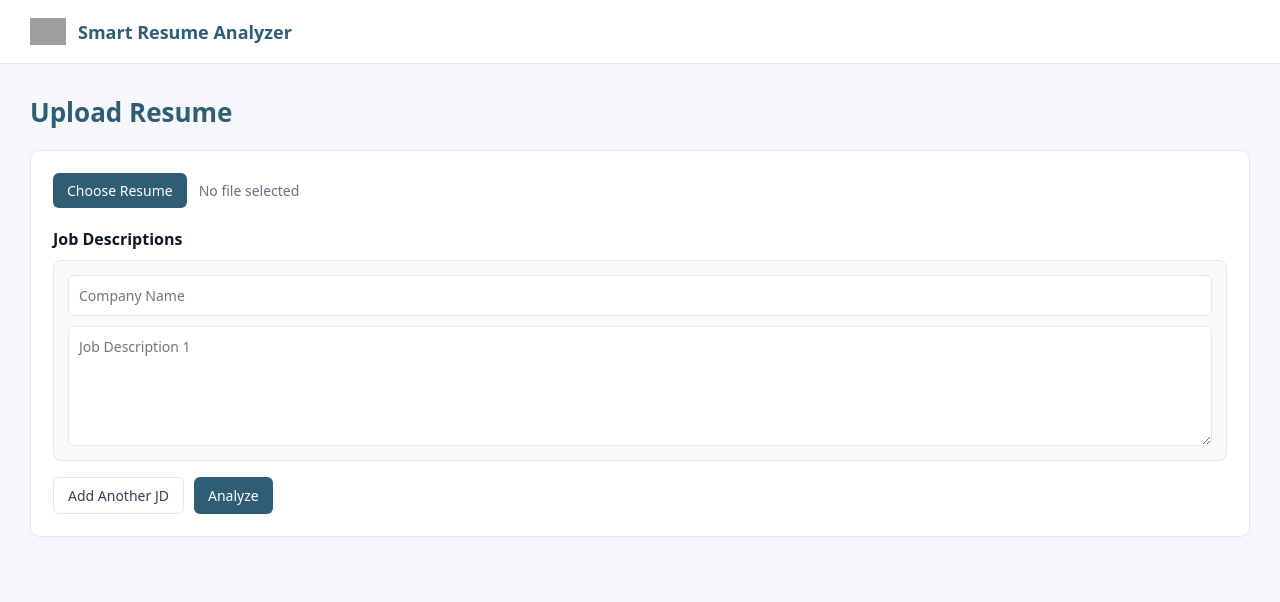
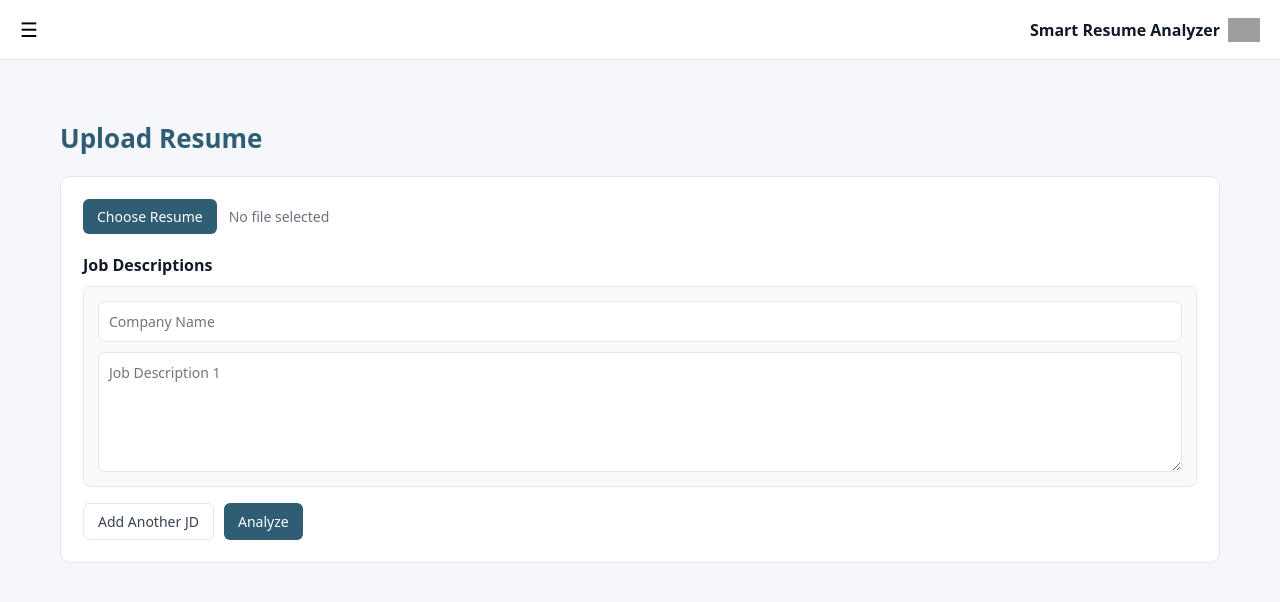
Before and after one commit to Ryanman9/Smart-Resume-Analyser, a React app in the folder frontend/: page /upload in a window 1280 px wide. Shown: the top 602 px of the page. Built offline with nearby package versions, Linux system fonts and the light colour scheme; grey boxes are pictures that could not be loaded; the HTML template or start-up script is replaced by a standard one.

Commit message:
Added a side navbar, also some changes in UI

```diff
--- a/frontend/src/App.jsx
+++ b/frontend/src/App.jsx
@@ -11,13 +11,13 @@ function App(){
   return (
     <BrowserRouter>
       <Routes>
+        <Route path="/" element={<Login />} />
+        <Route path="/register" element={<Register />} />
         <Route element={<Layout />}>
-          <Route path="/" element={<Login />} />
           <Route path="/dashboard" element={<Dashboard />} />
           <Route path="/upload" element={<Upload />} />
           <Route path="/result" element={<Result />} />
           <Route path="/history" element={<History />} />
-          <Route path="/register" element={<Register />} />
         </Route>
       </Routes>
     </BrowserRouter>
--- a/frontend/src/components/Header.jsx
+++ b/frontend/src/components/Header.jsx
@@ -1,12 +1,16 @@
 import "../styles/Header.css";
 import logo from "../assets/Logo.png";
 
-function Header() {
+function Header({ toggleSidebar }) {
   return (
     <div className="header">
-      <div className="header-inner">
-        <img src={logo} alt="logo" className="logo-img" />
-        <h1 className="project-name">Smart Resume Analyzer</h1>
+      <button className="menu-btn" onClick={toggleSidebar}>
+        ☰
+      </button>
+
+      <div className="header-title-wrap">
+        <span className="header-title">Smart Resume Analyzer</span>
+        <img src={logo} alt="logo" className="header-logo" />
       </div>
     </div>
   );
--- a/frontend/src/components/Layout.jsx
+++ b/frontend/src/components/Layout.jsx
@@ -1,12 +1,27 @@
+import { useState } from "react";
+import Sidebar from "./Sidebar";
 import Header from "./Header";
 import { Outlet } from "react-router-dom";
+import "../styles/Layout.css";
 
 function Layout() {
+  const [open, setOpen] = useState(false);
+
+  const toggleSidebar = () => {
+    setOpen(!open);
+  };
+
   return (
-    <>
-      <Header />
-      <Outlet />
-    </>
+    <div className="app">
+      <Sidebar open={open} />
+
+      <div className="main">
+        <Header toggleSidebar={toggleSidebar} />
+        <div className="page">
+          <Outlet />
+        </div>
+      </div>
+    </div>
   );
 }
 
--- /dev/null
+++ b/frontend/src/components/Sidebar.jsx
@@ -0,0 +1,18 @@
+import { NavLink } from "react-router-dom";
+import "../styles/Sidebar.css";
+
+function Sidebar({ open }) {
+  return (
+    <div className={`sidebar ${open ? "open" : ""}`}>
+      <div className="sidebar-logo">Smart Resume</div>
+
+      <nav className="sidebar-nav">
+        <NavLink to="/dashboard">Dashboard</NavLink>
+        <NavLink to="/upload">Upload</NavLink>
+        <NavLink to="/history">History</NavLink>
+      </nav>
+    </div>
+  );
+}
+
+export default Sidebar;
--- a/frontend/src/pages/Dashboard.jsx
+++ b/frontend/src/pages/Dashboard.jsx
@@ -32,6 +32,13 @@ function Dashboard() {
             setLoading(false);
         }
     };
+
+    const avg =
+        topScores.length > 0
+        ? Math.round(
+        topScores.reduce((a, b) => a + b.score, 0) / topScores.length
+        )
+        : 0;
 
     if (loading) return <h2>Loading Dashboard...</h2>;
 
@@ -74,6 +81,11 @@ function Dashboard() {
                 <h3>Total Companies</h3>
                 <h2>{topScores.length}</h2>
             </div>
+            </div>
+
+            <div className="stat avg">
+                <h3>Average Score</h3>
+                <h2>{avg}%</h2>
             </div>
 
             {/* top scores */}
--- a/frontend/src/styles/Dashboard.css
+++ b/frontend/src/styles/Dashboard.css
@@ -1,46 +1,44 @@
 .dashboard {
-  padding: 30px;
-  background: #f5f7fa;
-  min-height: calc(100vh - 64px);
-}
-
-/* header */
-
-.dashboard-header {
   display: flex;
-  justify-content: space-between;
-  align-items: center;
-  margin-bottom: 25px;
+  flex-direction: column;
+  gap: 24px;
 }
 
 .dashboard-title {
   font-size: 28px;
   font-weight: 600;
-  color: #2f5d73;
-}
-
-.header-actions {
-  display: flex;
-  gap: 10px;
-}
-
-/* stats row */
-
-.stats-row {
-  display: grid;
-  grid-template-columns: repeat(3, 1fr);
-  gap: 20px;
   margin-bottom: 25px;
 }
 
-.card {
-  background: white;
-  border-radius: 10px;
-  padding: 20px;
-  border: 1px solid #e5e7eb;
+/* stats grid */
+
+.stats-row {
+  display: flex;
+  flex-wrap: wrap;
+  gap: 20px;
+  align-items: flex-start;
+}
+
+.stat.avg {
+  flex: 0;
 }
 
 /* stat cards */
+
+.stat {
+  background: white;
+  border-radius: 12px;
+  padding: 22px;
+  box-shadow: 0 1px 2px rgba(0,0,0,0.04);
+  transition: 0.2s ease;
+  flex: 1 1 250px;
+  min-width: 220px;
+}
+
+.stat:hover {
+  transform: translateY(-2px);
+  box-shadow: 0 6px 20px rgba(0,0,0,0.06);
+}
 
 .stat h3 {
   font-size: 13px;
@@ -49,20 +47,26 @@
 }
 
 .stat h2 {
-  font-size: 28px;
-  font-weight: 600;
-  color: #2f5d73;
+  font-size: 30px;
+  font-weight: 700;
+  color: #111827;
 }
 
 /* table card */
 
 .table-card {
-  padding: 0;
+  background: white;
+  border-radius: 12px;
+  box-shadow: 0 1px 2px rgba(0,0,0,0.04);
+  overflow: hidden;
+  margin-top: 10px;
 }
 
+/* header */
+
 .table-header {
-  padding: 18px 20px;
-  border-bottom: 1px solid #e5e7eb;
+  padding: 18px 22px;
+  border-bottom: 1px solid #f1f5f9;
 }
 
 .table-header h2 {
@@ -72,26 +76,24 @@
 
 /* table */
 
-.table {
-  display: flex;
-  flex-direction: column;
-}
-
 .table-row {
   display: grid;
   grid-template-columns: 80px 1fr 120px 120px;
+  padding: 16px 22px;
   align-items: center;
-  padding: 16px 20px;
-  border-bottom: 1px solid #f1f5f9;
+  border-bottom: 1px solid #f8fafc;
+  transition: 0.15s ease;
 }
 
 .table-row:hover {
-  background: #f9fafb;
+  background: #f8fafc;
 }
+
+/* columns */
 
 .col.rank {
   font-weight: 600;
-  color: #6b7280;
+  color: #94a3b8;
 }
 
 .col.company {
@@ -100,54 +102,38 @@
 
 .col.score {
   font-weight: 600;
-  color: #2f5d73;
+  color: #111827;
 }
 
-.col.action {
-  text-align: right;
+/* button */
+
+.btn.small {
+  padding: 6px 12px;
+  background: #224d62;
+  color: white;
+  border-radius: 6px;
+  font-size: 13px;
 }
 
-/* buttons */
-
-.btn {
-  padding: 8px 14px;
-  border-radius: 6px;
-  border: none;
-  background: #2f5d73;
-  color: white;
-  cursor: pointer;
-  font-size: 14px;
-}
-
-.btn:hover {
+.btn.small:hover {
   opacity: 0.9;
 }
 
-.btn.secondary {
-  background: #e5e7eb;
-  color: #111827;
-}
-
-.btn.small {
-  padding: 6px 12px;
-  font-size: 13px;
-}
-
-/* empty state */
-
-.empty {
-  padding: 20px;
-  color: #6b7280;
+.header-actions {
+  display: flex;
+  gap: 12px;
 }
 
 /* responsive */
 
-@media (max-width: 900px) {
+@media (max-width: 1000px) {
+  .stats-row {
+    grid-template-columns: 1fr 1fr;
+  }
+}
+
+@media (max-width: 600px) {
   .stats-row {
     grid-template-columns: 1fr;
   }
-
-  .table-row {
-    grid-template-columns: 60px 1fr 80px 80px;
-  }
 }
--- a/frontend/src/styles/Header.css
+++ b/frontend/src/styles/Header.css
@@ -1,29 +1,44 @@
 .header {
-  height: 64px;
-  background: white;
-  border-bottom: 1px solid #e5e7eb;
-  display: flex;
-  align-items: center;
-  position: sticky;
-  top: 0;
-  z-index: 100;
-}
-
-.header-inner {
+  height: 60px;
   display: flex;
   align-items: center;
   gap: 12px;
-  padding: 0 30px;
+  padding: 0 20px;
+  background: white;
+  border-bottom: 1px solid #e5e7eb;
 }
 
-.logo-img {
-  height: 36px;
-  width: 36px;
+.header-title-wrap {
+  display: flex;
+  align-items: center;
+  gap: 8px;
+  margin-left: auto;
+}
+
+.header-logo {
+  height: 32px;
+  width: 32px;
   object-fit: contain;
 }
 
-.project-name {
-  font-size: 18px;
+.header-title {
+  font-size: 16px;
   font-weight: 600;
-  color: #2f5d73;
 }
+
+.logout-btn {
+  padding: 6px 12px;
+  background: #ef4444;
+  color: white;
+  border: none;
+  border-radius: 6px;
+  cursor: pointer;
+}
+
+.menu-btn {
+  font-size: 20px;
+  background: none;
+  border: none;
+  cursor: pointer;
+  margin-right: 10px;
+}
--- /dev/null
+++ b/frontend/src/styles/Layout.css
@@ -0,0 +1,17 @@
+.app {
+  display: flex;
+  height: 100vh;
+  background: #f5f7fa;
+}
+
+.main {
+  flex: 1;
+  display: flex;
+  flex-direction: column;
+}
+
+.page {
+  padding: 30px;
+  flex: 1;
+  overflow: auto;
+}
--- /dev/null
+++ b/frontend/src/styles/Sidebar.css
@@ -0,0 +1,64 @@
+.sidebar {
+  width: 220px;
+  background: #224d62;
+  color: white;
+  padding: 20px;
+  transition: 0.25s ease;
+}
+
+.sidebar:not(.open) {
+  width: 0;
+  padding: 20px 0;
+  overflow: hidden;
+}
+
+.sidebar-logo {
+  font-weight: 600;
+  margin-bottom: 30px;
+}
+
+.sidebar-nav {
+  display: flex;
+  flex-direction: column;
+  gap: 10px;
+}
+
+.sidebar a {
+  color: #cbd5e1;
+  text-decoration: none;
+  padding: 10px;
+  border-radius: 6px;
+}
+
+.sidebar a:hover {
+  background: #224d62;
+}
+
+.sidebar a.active {
+  background: #6099b3;
+  color: white;
+}
+
+.sidebar {
+  width: 220px;
+  background: #224d62;
+  color: white;
+  padding: 20px;
+  transition: 0.25s ease;
+  transform: translateX(-100%);
+}
+
+.sidebar.open {
+  transform: translateX(0);
+}
+
+.sidebar-logo {
+  font-weight: 600;
+  margin-bottom: 30px;
+}
+
+.sidebar-nav {
+  display: flex;
+  flex-direction: column;
+  gap: 10px;
+}
```
